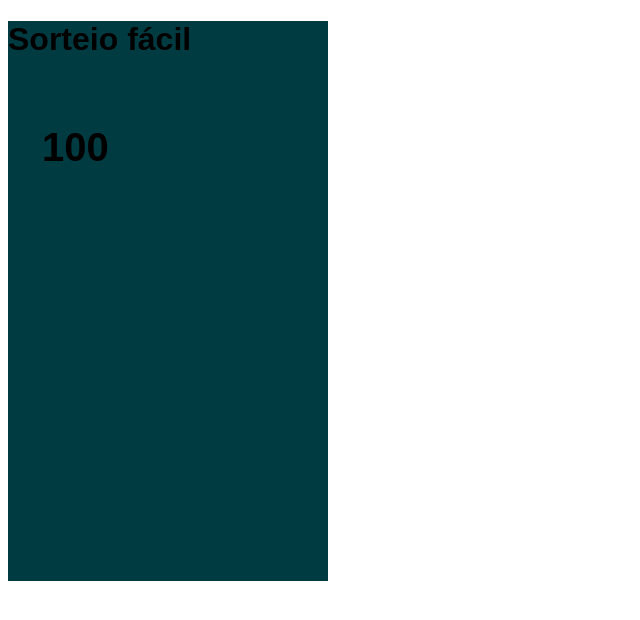
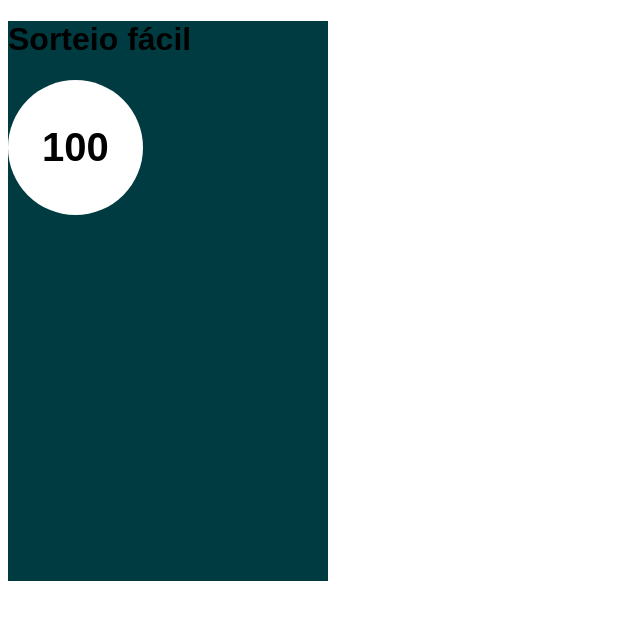
Before and after one commit to DevDemetrio/SorteirFacil, a React (Vite) app: page / in a window 1280 px wide. Shown: the top 620 px of the page, without its empty margins (0-640 px from the left). Built offline with nearby package versions, Linux system fonts and the light colour scheme.

Commit message:
resolvido um bug na cor do numberCircle, o componente nao pegou a cor de fundo

```diff
--- a/src/componets/NumberCircle/styled.js
+++ b/src/componets/NumberCircle/styled.js
@@ -7,7 +7,7 @@ export const NumberContainer = styled.div`
   justify-content: center;
   align-items: center;
   border-radius: 50%;
-  background-color: FFFFFF;
+  background-color: #FFFFFF;
 `
 
 export const NumberSort = styled.span`
```
